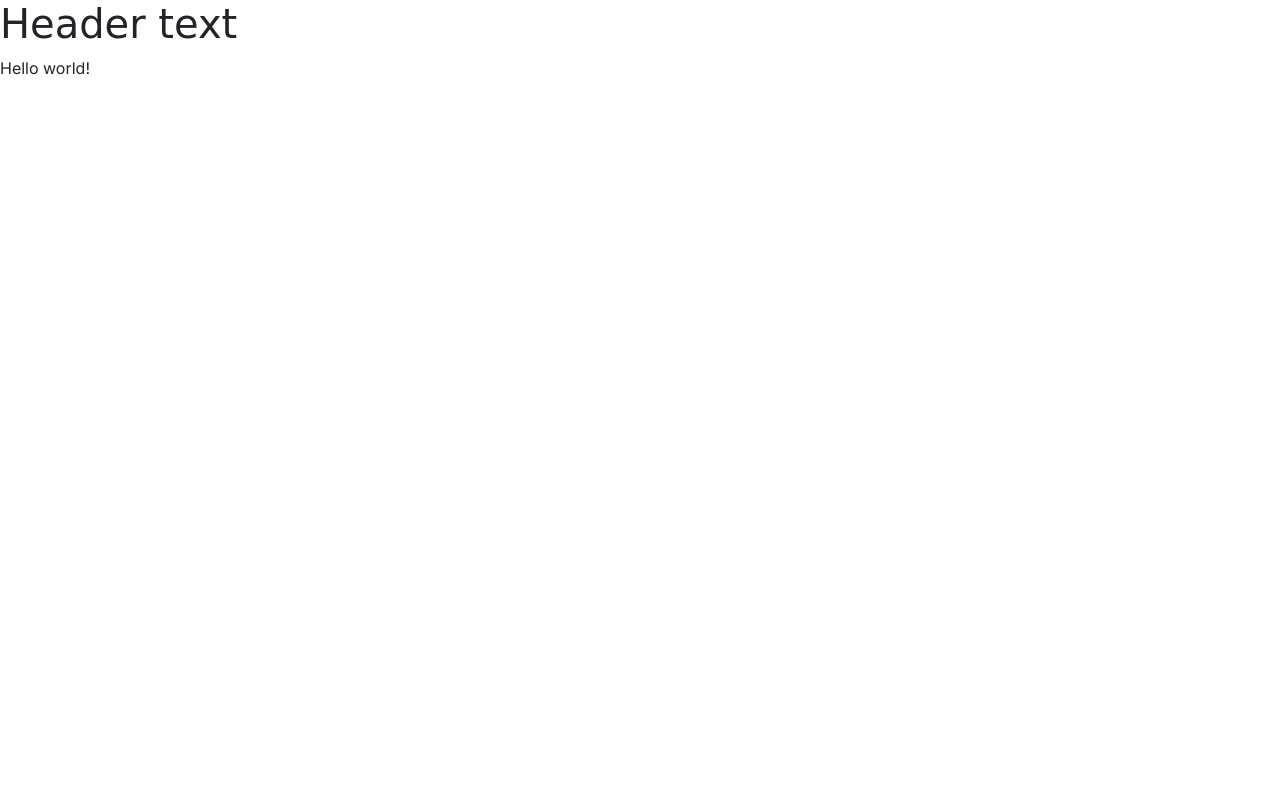
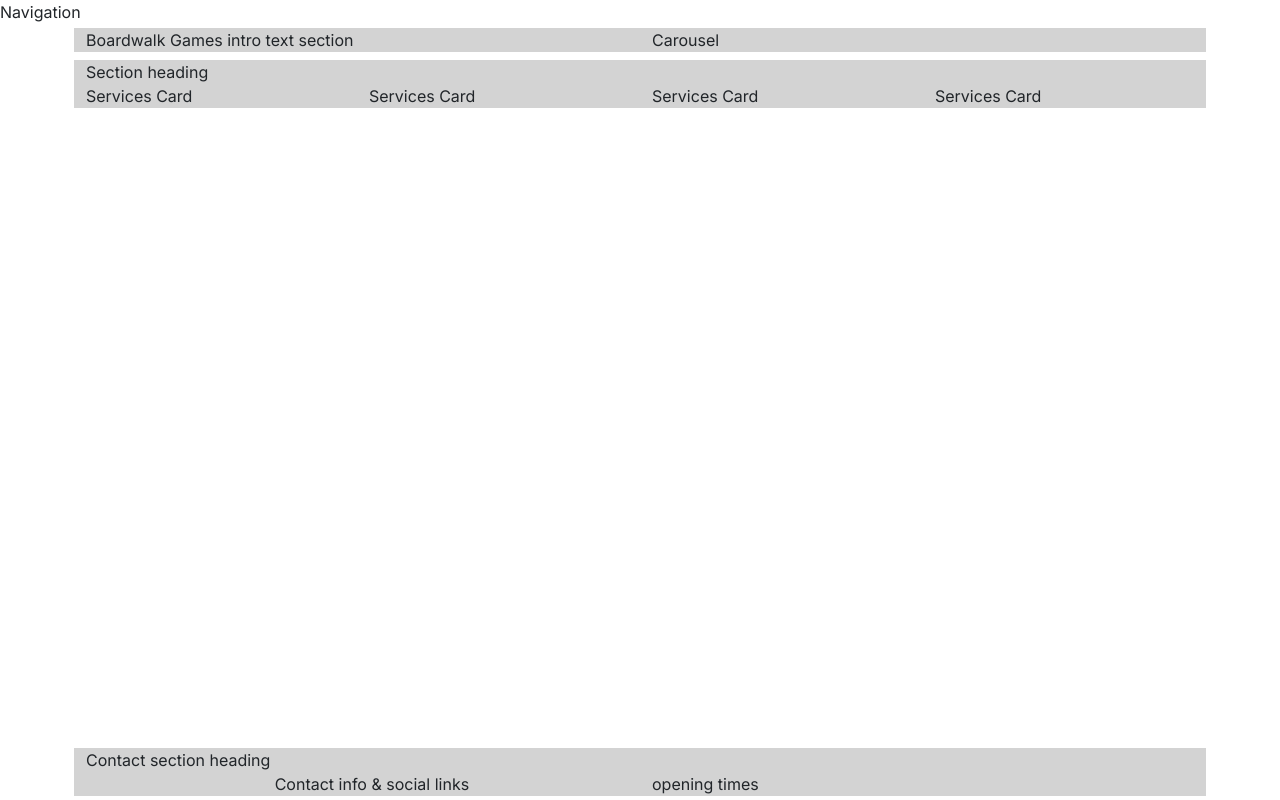
Before and after one commit to lcorndogl/boardwalk-games, a plain HTML site: page index.html in a window 1280 px wide. Drawn offline with nearby package versions, Linux system fonts and the light colour scheme; a web font is replaced by a local one.

Commit message:
Added homepage boilerplate structure

```diff
--- a/assets/css/style.css
+++ b/assets/css/style.css
@@ -1,10 +1,42 @@
 /* Google font kits */
 @import url('https://fonts.googleapis.com/css2?family=Inter:ital,opsz,wght@0,14..32,100..900;1,14..32,100..900&family=Macondo&display=swap');
 
-body {
-    font-family: "Inter", sans-serif;
+
+/* CSS Variables */
+:root {
+    /* Set font variables */
+    --primary-font: "Inter", sans-serif;
+    --secondary-font: "Macondo", cursive;
+
+    /* Set colour variables */
+    --primary-color: #3a2620;
+    --secondary-color: #aa9581;
+
+    --highlight-color: #416a8e;
+    --highlight-color-light: #7a9fc2;
 }
 
-h1 {
-    font-family: "Macondo", cursive;
+
+/* Global Styles */
+body {
+    font-family: var(--primary-font);
 }
+
+h1,
+h2,
+h3 {
+    font-family: var(--secondary-font);
+    color: var(--primary-color);
+}
+
+.sub-heading-color {
+    color: var(--highlight-color);
+}
+
+/* grid vis for testing */
+
+.container,
+.row {
+    border: 2px solid white;
+    background-color: lightgray;
+}
--- a/index.html
+++ b/index.html
@@ -4,6 +4,12 @@
 <head>
     <meta charset="UTF-8">
     <meta name="viewport" content="width=device-width, initial-scale=1.0">
+    <meta name="description"
+        content="Boardwalk Games, your ultimate gaming retreat! Perfect for casual gamers, enthusiasts, and student gatherings. Visit us for your next adventure in board gaming.">
+    <!-- favicons generated by favicon.io -->
+    <link rel="apple-touch-icon" sizes="180x180" href="assets/images/apple-touch-icon.png">
+    <link rel="icon" type="image/png" sizes="32x32" href="assets/images/favicon-32x32.png">
+    <link rel="icon" type="image/png" sizes="16x16" href="assets/images/favicon-16x16.png">
     <title>Document</title>
 
 
@@ -15,16 +21,47 @@
     <link href="assets/css/style.css" rel="stylesheet">
 </head>
 
-<body>
-    <header>
-        <h1>Header text</h1>
+<!-- Classes on body set to work with mt-auto on footer to ensure it always stays at the bottom of the page -->
+
+<body class="d-flex flex-column min-vh-100">
+    <!-- Navigation -->
+    <div>Navigation</div>
+
+    <!-- Header with carousel -->
+    <header class="container">
+        <div class="row">
+            <div class="col-12 col-xl-6">Boardwalk Games intro text section</div>
+            <div class="col-12 col-xl-6">Carousel</div>
+        </div>
     </header>
 
+    <!-- Main element to hold all key sections of the home page. It is not part of the grid structure -->
     <main>
-        <p>
-            Hello world!
-        </p>
+        <section class="container">
+            <div class="row">
+                <div class="col-12">Section heading</div>
+                <div class="col-12 col-md-6 col-xl-3">Services Card</div>
+                <div class="col-12 col-md-6 col-xl-3">Services Card</div>
+                <div class="col-12 col-md-6 col-xl-3">Services Card</div>
+                <div class="col-12 col-md-6 col-xl-3">Services Card</div>
+            </div>
+        </section>
     </main>
+
+
+    <!-- Footer / Contact section  -->
+    <!-- mt-auto added to push footer to the bottom of the page -->
+    <footer class="mt-auto">
+        <div class="container">
+            <div class="row justify-content-center">
+                <div class="col-12"> Contact section heading</div>
+                <!-- contact info -->
+                <div class="col-12 col-md-6 col-xl-4">Contact info & social links</div>
+                <!-- opening times -->
+                <div class="col-12 col-md-6 col-xl-4">opening times</div>
+            </div>
+        </div>
+    </footer>
 
 
     <!-- Bootstrap script  -->
```
